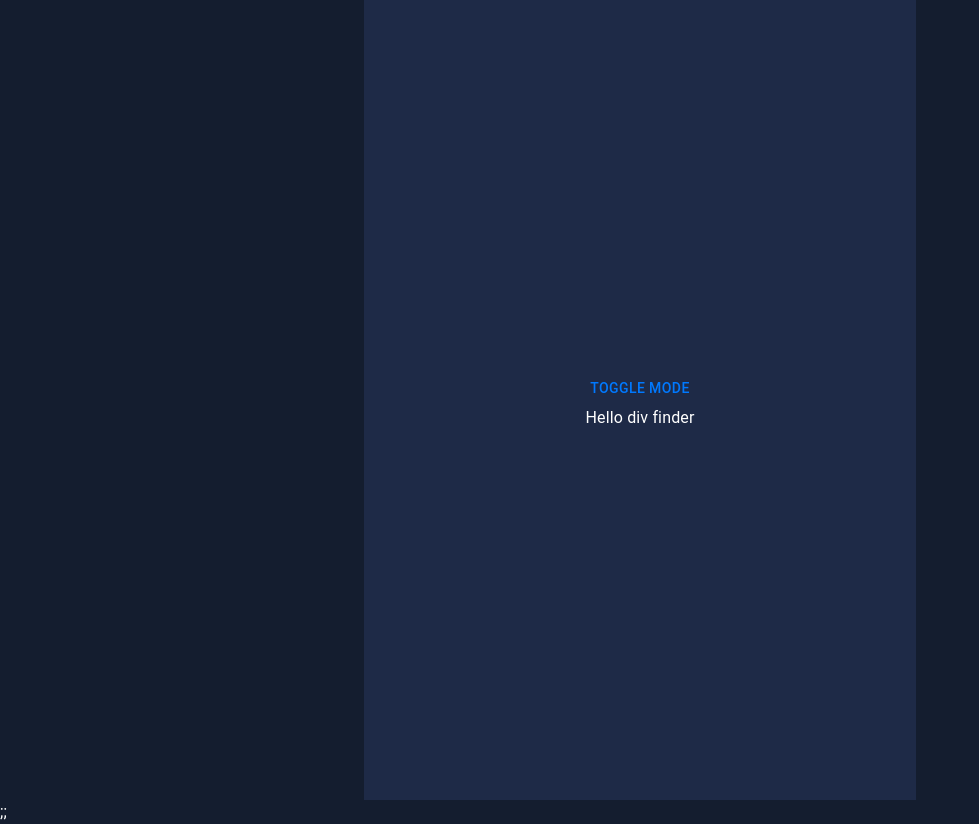
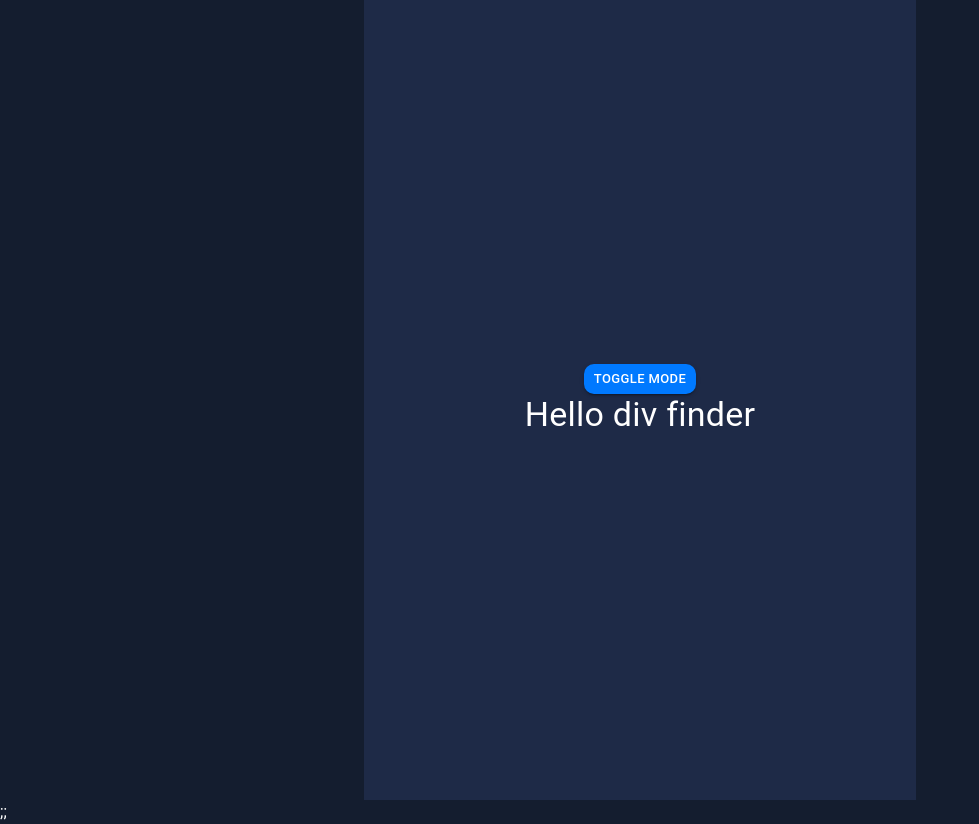
Before and after one commit to moayed-mustafa/github-users, a React (Create React App) app: page / in a window 1280 px wide. Shown: the whole page, without its empty margins (0-979 px from the left). Built offline with nearby package versions, Linux system fonts and the light colour scheme.

Commit message:
added fonts and done some other stuff

```diff
--- a/public/index.html
+++ b/public/index.html
@@ -10,6 +10,10 @@
       name="description"
       content="Web site created using create-react-app"
     />
+    <link rel="preconnect" href="https://fonts.googleapis.com">
+    <link rel="preconnect" href="https://fonts.gstatic.com" crossorigin>
+    <link href="https://fonts.googleapis.com/css2?family=Space+Mono&display=swap" rel="stylesheet">
+
     <link rel="apple-touch-icon" href="%PUBLIC_URL%/logo192.png" />
     <!--
       manifest.json provides metadata used when your web app is installed on a
--- a/src/App.tsx
+++ b/src/App.tsx
@@ -1,9 +1,12 @@
 import Layout from "./layout/main-layout.tsx";
-import { Button, Typography } from '@mui/material';
+import { Button, Grid, Typography } from '@mui/material';
 import { useContext } from "react";
 import _ThemeProvider, { ThemeContext } from "./context/theme-context.tsx";
 import { ThemeProvider } from '@mui/material/styles';
 import { buildTheme } from "./theme/theme.ts";
+import { styled } from '@mui/material/styles';
+import { Colors } from "./theme/colors.ts";
+
 
 function App() {
   const { toggleMode } = useContext(ThemeContext);
@@ -12,11 +15,17 @@ function App() {
   return (
     <ThemeProvider theme={theme}>
       <Layout>
-        <Button onClick={() => toggleMode()}> toggle mode</Button>
-        <Typography >Hello div finder</Typography>
+        <CustomButton size='small' variant="contained" onClick={() => toggleMode()}> toggle mode</CustomButton>
+        <Typography variant="h4" >Hello div finder</Typography>
       </Layout>
     </ThemeProvider>
   );
 }
 
+const CustomButton = styled(Button)({
+  borderRadius: "10px",
+  '&:hover': {
+    backgroundColor: Colors.light.hoverBlue(),
+  },
+})
 export default App;
--- a/src/theme/colors.ts
+++ b/src/theme/colors.ts
@@ -1,6 +1,8 @@
 export const Colors = {
+  // 60ABFF
   light: {
     azureBlue: () => "#0079FF",
+    hoverBlue: () => "#60ABFF",
     lightGrey: () => "#697C9A",
     lightBlue: () => "#4B6A9B",
     darkGrey: () => "#2b3442",
--- a/src/theme/theme.ts
+++ b/src/theme/theme.ts
@@ -17,6 +17,11 @@ const getDesignTokens = (mode: PaletteMode) => ({
         primary: Colors.light.darkGrey(),
         secondary: Colors.light.lightGrey(),
       },
+      typography: {
+        fontFamily: [
+          'space-mono monospace',
+        ].join(','),
+      },
     } : {
       primary: { main: Colors.light.azureBlue() },
       secondary: { main: Colors.light.lightGrey() },
@@ -28,7 +33,12 @@ const getDesignTokens = (mode: PaletteMode) => ({
       text: {
         primary: Colors.dark.white(),
         secondary: Colors.dark.lightGrey(),
-      },
+        },
+        typography: {
+          fontFamily: [
+            'space-mono monospace',
+          ].join(','),
+        },
     })
 
   }
```
